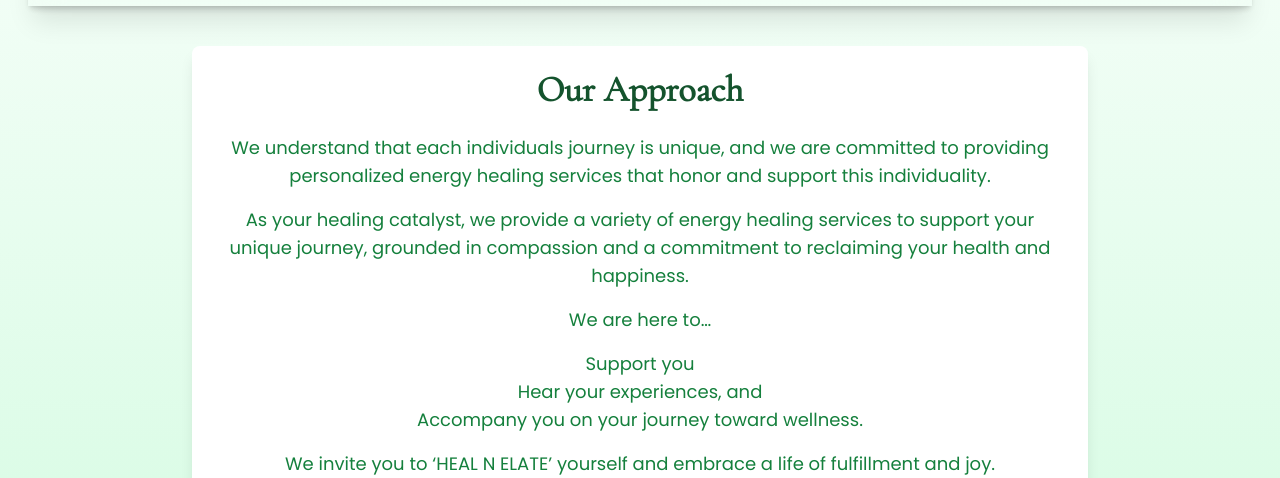
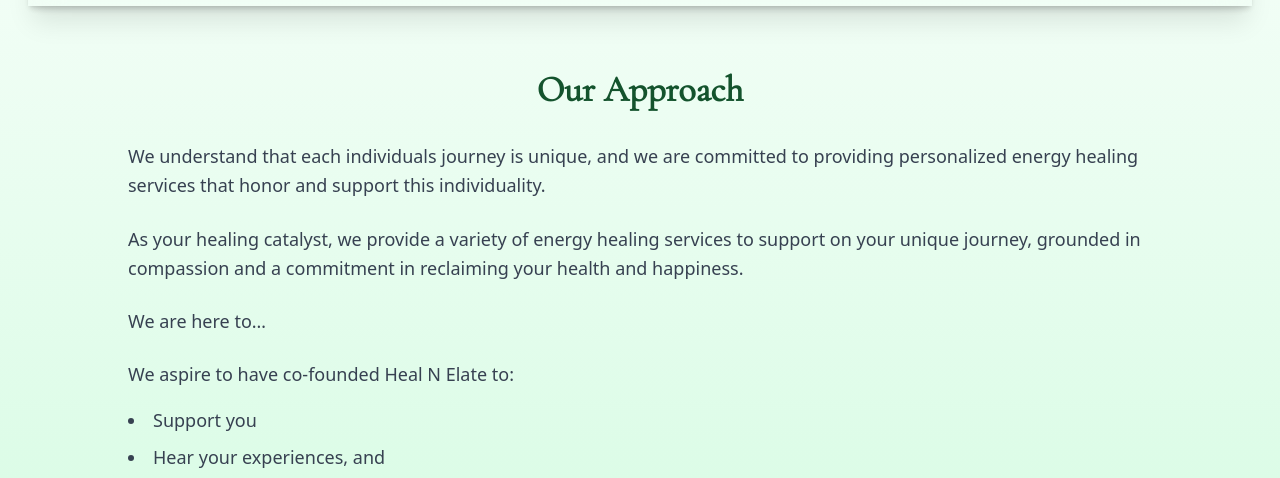
Before and after one commit to anshuljangra003/heal-n-elate, a Next.js app: page /our-approach in a window 1280 px wide. Shown: the part 319-797 px from the top of the page. Built offline with nearby package versions, Linux system fonts and the light colour scheme; no server answers.

Commit message:
updated video

```diff
--- a/app/our-approach/page.tsx
+++ b/app/our-approach/page.tsx
@@ -1,35 +1,55 @@
 "use client"
-import Header from '@/components/Header'; // Assuming you have a reusable Header component
+import Header from '@/components/Header';
 import React from 'react';
 
-function Approach() {
+function Healings() {
   return (
     <main className="flex-1 flex-col overflow-y-scroll p-4 lg:p-7 bg-gradient-to-b from-white to-green-100">
       <Header />
-      <section className="mt-10 p-6 bg-white shadow-lg rounded-lg text-center max-w-4xl mx-auto">
-        <h1 className="text-4xl font-bold text-green-900 mb-6" style={{ fontFamily: "Cormorant Garamond, serif" }}>
+
+      {/* Our Story Section */}
+      <section className="max-w-5xl mx-auto my-16 px-4 lg:px-0">
+        <h2
+          className="text-3xl lg:text-4xl font-bold text-green-900 mb-8 text-center"
+          style={{ fontFamily: 'Cormorant Garamond, serif' }}
+        >
           Our Approach
-        </h1>
-        <p className="text-lg text-green-700 mb-4" style={{ fontFamily: "Poppins, sans-serif" }}>
-          We understand that each individuals journey is unique, and we are committed to providing personalized energy healing services that honor and support this individuality.
+        </h2>
+
+        <div className="text-lg text-gray-700 leading-relaxed space-y-6">
+          <p>
+          We understand that each individuals journey is unique, and we are committed to providing
+          personalized energy healing services that honor and support this individuality.
           </p>
-        <p className="text-lg text-green-700 mb-4" style={{ fontFamily: "Poppins, sans-serif" }}>
-          As your healing catalyst, we provide a variety of energy healing services to support your unique journey, grounded in compassion and a commitment to reclaiming your health and happiness.
+
+          <p>
+          As your healing catalyst, we provide a variety of energy healing services to support on your unique
+          journey, grounded in compassion and a commitment in reclaiming your health and happiness.
           </p>
-        <p className="text-lg text-green-700 mb-4" style={{ fontFamily: "Poppins, sans-serif" }}>
+
+          <p>
           We are here to…
           </p>
-        <ul className="text-lg text-green-700 mb-4" style={{ fontFamily: "Poppins, sans-serif" }}>
+
+          <div>
+            We aspire to have co-founded Heal N Elate to:
+            <ul className="list-disc list-inside mt-4 space-y-2">
               <li>Support you</li>
-          <li>Hear your experiences, and</li>
-          <li>Accompany you on your journey toward wellness.</li>
+              <li>
+              Hear your experiences, and
+              </li>
+              <li>
+              Accompany you on your journey toward wellness.
+              </li>
             </ul>
-        <p className="text-lg text-green-700" style={{ fontFamily: "Poppins, sans-serif" }}>
+            <p className='text-xl font-bold space-y-2 py-4'>
             We invite you to ‘HEAL N ELATE’ yourself and embrace a life of fulfillment and joy.
             </p>
+          </div>
+        </div>
       </section>
     </main>
   );
 }
 
-export default Approach;
+export default Healings;
--- a/app/our-story/page.tsx
+++ b/app/our-story/page.tsx
@@ -34,7 +34,7 @@
             positive changes in the lives of many individuals, for which we are truly humbled.
           </p>
 
-          <p>
+          <div>
             We aspire to have co-founded Heal N Elate to:
             <ul className="list-disc list-inside mt-4 space-y-2">
               <li>Act as catalysts for healing and</li>
@@ -43,7 +43,7 @@
                 them to lead lives filled with purpose and joy.
               </li>
             </ul>
-          </p>
+          </div>
         </div>
       </section>
     </main>
--- a/app/page.tsx
+++ b/app/page.tsx
@@ -9,16 +9,15 @@
   return (
     <div className="flex flex-col md:flex-row justify-center py-10">
       <div className="flex-1 flex justify-center items-center">
-        <iframe
+      <video
           width="560"
           height="315"
-          src="https://www.youtube.com/embed/PThQT1eMEog?si=nCbDlXDbe4V7f0ol"
-          title="YouTube video player"
-          frameBorder="0"
-          allow="accelerometer; autoplay; clipboard-write; encrypted-media; gyroscope; picture-in-picture; web-share"
-          referrerPolicy="strict-origin-when-cross-origin"
-          allowFullScreen
-        ></iframe>
+          controls
+          className="rounded-lg shadow-lg"
+        >
+          <source src="/HealnElate.mp4" type="video/mp4" />
+          Your browser does not support the video tag.
+        </video>
       </div>
       <div className="flex-1 flex-col items-start justify-center mt-12 space-y-8 px-4 lg:px-0">
         <h1 className="text-3xl md:text-5xl font-normal text-green-900">
--- a/components/Header.tsx
+++ b/components/Header.tsx
@@ -13,7 +13,7 @@
     <div className="sticky top-0 z-50 shadow-xl  backdrop-blur-lg transition duration-300 ease-in-out transform hover:shadow-2xl">
       <div className="flex justify-between items-center p-6 border-b">
         {/* Logo Section - Now clickable */}
-        <div className="flex items-center space-x-4">
+        <div className="flex items-center space-x-4 ">
           <Link href="/">
             {" "}
             {/* Wrapping the image with the Link component */}
@@ -27,7 +27,7 @@
 
         {/* Slogan (Centered) */}
         <p
-          className="text-2xl md:text-4xl font-bold tracking-wide text-green-900 flex-grow text-center"
+          className="text-2xl md:text-4xl font-bold tracking-wide text-green-900 flex-grow text-center "
           style={{ fontFamily: "Cormorant Garamond, serif" }}
         >
           Embrace Healing, Empower Your Journey!
@@ -51,31 +51,31 @@
       {/* Navigation Links */}
       <div className="text-green-900 px-4 md:px-8 py-2 shadow-md">
         <nav className="flex justify-center space-x-10">
-          <Link href="/" className="navigation-link">
+          <Link href="/" className="navigation-link hover:animate-pulse hover:text-green-700">
             What is Energy Healing?
           </Link>
 
-          <Link href="/our-story" className="navigation-link">
+          <Link href="/our-story" className="navigation-link hover:animate-pulse hover:text-green-700">
             Our Story
           </Link>
 
-          <Link href="/healings/contact" className="navigation-link">
+          <Link href="/healings/contact" className="navigation-link hover:animate-pulse hover:text-green-700">
             Our Services
           </Link>
 
-          <Link href="/our-approach" className="navigation-link">
+          <Link href="/our-approach" className="navigation-link hover:animate-pulse hover:text-green-700">
             Our Approach
           </Link>
 
-          <Link href="/healings/contact" className="navigation-link">
+          <Link href="/healings/contact" className="navigation-link hover:animate-pulse hover:text-green-700">
             Credentials
           </Link>
 
-          <Link href="/healings/contact" className="navigation-link">
+          <Link href="/healings/contact" className="navigation-link hover:animate-pulse hover:text-green-700">
             Testimonials
           </Link>
 
-          <Link href="/healings/contact" className="navigation-link">
+          <Link href="/healings/contact" className="navigation-link hover:animate-pulse hover:text-green-700">
             Contact Us
           </Link>
         </nav>
```
Also changed, not shown: 1 other file (tests, documents, lock files or other folders). Lines whose indentation alone changed are shown as unchanged.
